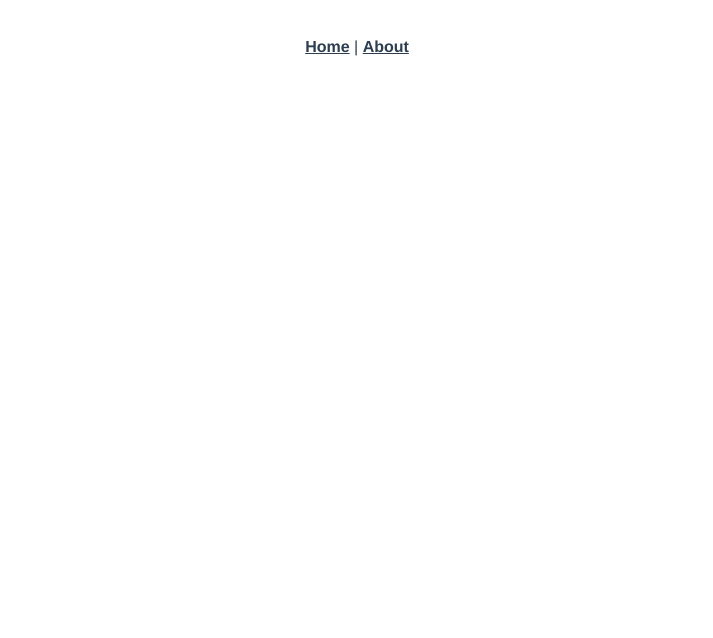
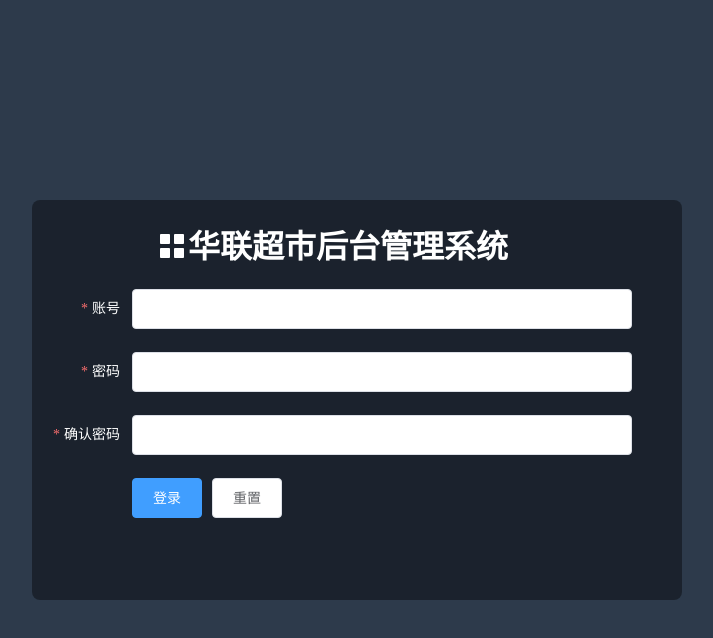
Before and after one commit to zhouxuanyou/hualianchaoshi, a Vue app in the folder hualianmark/: page /login in a window 1280 px wide. Shown: the top 638 px of the page, without its empty margins (283-996 px from the left). Built offline with nearby package versions, Linux system fonts and the light colour scheme.

Commit message:
登录界面

```diff
--- a/hualianmark/package.json
+++ b/hualianmark/package.json
@@ -8,6 +8,7 @@
     "lint": "vue-cli-service lint"
   },
   "dependencies": {
+    "element-ui": "^2.4.11",
     "vue": "^2.5.21",
     "vue-router": "^3.0.1"
   },
--- a/hualianmark/src/App.vue
+++ b/hualianmark/src/App.vue
@@ -1,29 +1,10 @@
 <template>
   <div id="app">
-    <div id="nav">
-      <router-link to="/">Home</router-link> |
-      <router-link to="/about">About</router-link>
-    </div>
+
     <router-view/>
   </div>
 </template>
 
 <style lang="less">
-#app {
-  font-family: 'Avenir', Helvetica, Arial, sans-serif;
-  -webkit-font-smoothing: antialiased;
-  -moz-osx-font-smoothing: grayscale;
-  text-align: center;
-  color: #2c3e50;
-}
-#nav {
-  padding: 30px;
-  a {
-    font-weight: bold;
-    color: #2c3e50;
-    &.router-link-exact-active {
-      color: #42b983;
-    }
-  }
-}
+
 </style>
--- a/hualianmark/src/components/HelloWorld.vue
+++ /dev/null
@@ -1,58 +0,0 @@
-<template>
-  <div class="hello">
-    <h1>{{ msg }}</h1>
-    <p>
-      For a guide and recipes on how to configure / customize this project,<br>
-      check out the
-      <a href="https://cli.vuejs.org" target="_blank" rel="noopener">vue-cli documentation</a>.
-    </p>
-    <h3>Installed CLI Plugins</h3>
-    <ul>
-      <li><a href="https://github.com/vuejs/vue-cli/tree/dev/packages/%40vue/cli-plugin-babel" target="_blank" rel="noopener">babel</a></li>
-      <li><a href="https://github.com/vuejs/vue-cli/tree/dev/packages/%40vue/cli-plugin-eslint" target="_blank" rel="noopener">eslint</a></li>
-    </ul>
-    <h3>Essential Links</h3>
-    <ul>
-      <li><a href="https://vuejs.org" target="_blank" rel="noopener">Core Docs</a></li>
-      <li><a href="https://forum.vuejs.org" target="_blank" rel="noopener">Forum</a></li>
-      <li><a href="https://chat.vuejs.org" target="_blank" rel="noopener">Community Chat</a></li>
-      <li><a href="https://twitter.com/vuejs" target="_blank" rel="noopener">Twitter</a></li>
-      <li><a href="https://news.vuejs.org" target="_blank" rel="noopener">News</a></li>
-    </ul>
-    <h3>Ecosystem</h3>
-    <ul>
-      <li><a href="https://router.vuejs.org" target="_blank" rel="noopener">vue-router</a></li>
-      <li><a href="https://vuex.vuejs.org" target="_blank" rel="noopener">vuex</a></li>
-      <li><a href="https://github.com/vuejs/vue-devtools#vue-devtools" target="_blank" rel="noopener">vue-devtools</a></li>
-      <li><a href="https://vue-loader.vuejs.org" target="_blank" rel="noopener">vue-loader</a></li>
-      <li><a href="https://github.com/vuejs/awesome-vue" target="_blank" rel="noopener">awesome-vue</a></li>
-    </ul>
-  </div>
-</template>
-
-<script>
-export default {
-  name: 'HelloWorld',
-  props: {
-    msg: String
-  }
-}
-</script>
-
-<!-- Add "scoped" attribute to limit CSS to this component only -->
-<style scoped lang="less">
-h3 {
-  margin: 40px 0 0;
-}
-ul {
-  list-style-type: none;
-  padding: 0;
-}
-li {
-  display: inline-block;
-  margin: 0 10px;
-}
-a {
-  color: #42b983;
-}
-</style>
--- /dev/null
+++ b/hualianmark/src/conmon/css/conmon.css
@@ -0,0 +1,8 @@
+html,body{
+    height: 100%;
+    margin: 0;
+    padding: 0;
+}
+#app{
+    height: 100%;
+}
--- a/hualianmark/src/router.js
+++ b/hualianmark/src/router.js
@@ -1,25 +1,23 @@
 import Vue from 'vue'
 import Router from 'vue-router'
-import Home from './views/Home.vue'
+import Login from '@/views/Login/Login.vue'
 
-Vue.use(Router)
+
+Vue.use(Router);
 
 export default new Router({
   mode: 'history',
   base: process.env.BASE_URL,
   routes: [
-    {
-      path: '/',
-      name: 'home',
-      component: Home
-    },
-    {
-      path: '/about',
-      name: 'about',
-      // route level code-splitting
-      // this generates a separate chunk (about.[hash].js) for this route
-      // which is lazy-loaded when the route is visited.
-      component: () => import(/* webpackChunkName: "about" */ './views/About.vue')
-    }
+    // {
+    //   path: '/',
+    //   name: 'home',
+    //   component: Home
+    // },
+      {
+          path:'/login',
+          name:'Login',
+          component:Login
+      }
   ]
 })
--- a/hualianmark/src/views/About.vue
+++ /dev/null
@@ -1,5 +0,0 @@
-<template>
-  <div class="about">
-    <h1>This is an about page</h1>
-  </div>
-</template>
--- a/hualianmark/src/views/Home.vue
+++ /dev/null
@@ -1,18 +0,0 @@
-<template>
-  <div class="home">
-    <img alt="Vue logo" src="../assets/logo.png">
-    <HelloWorld msg="Welcome to Your Vue.js App"/>
-  </div>
-</template>
-
-<script>
-// @ is an alias to /src
-import HelloWorld from '@/components/HelloWorld.vue'
-
-export default {
-  name: 'home',
-  components: {
-    HelloWorld
-  }
-}
-</script>
--- /dev/null
+++ b/hualianmark/src/views/Login/Login.vue
@@ -0,0 +1,135 @@
+<template>
+    <div class="login">
+
+        <div class="login-form">
+
+            <h1 class="title"><i class="el-icon-menu"></i>华联超市后台管理系统</h1>
+            <el-form :model="loginform" status-icon :rules="loginrules" ref="loginform" label-width="100px" class="demo-ruleForm">
+                <el-form-item label="账号" prop="username">
+                    <el-input type="text" v-model="loginform.username"></el-input>
+                </el-form-item>
+
+                <el-form-item label="密码" prop="pwd">
+                    <el-input type="text" v-model="loginform.pwd" autocomplete="off"></el-input>
+                </el-form-item>
+
+                <el-form-item label="确认密码" prop="checkpwd">
+                    <el-input type="text" v-model="loginform.checkpwd" autocomplete="off"></el-input>
+                </el-form-item>
+
+
+
+                <el-form-item>
+                    <el-button type="primary" @click="submitForm('loginform')">登录</el-button>
+                    <el-button @click="resetForm('loginform')">重置</el-button>
+                </el-form-item>
+            </el-form>
+
+        </div>
+    </div>
+</template>
+
+<script>
+
+
+
+export default {
+    data() {
+        // 验证密码的函数
+        let pass = (rule, value, callback) => {
+            if (value === "") {
+                callback(new Error("请输入密码"));
+            } else if (value.length < 3 || value.length > 6) {
+                callback(new Error("密码长度 3 - 6 位"));
+            } else{
+                if (this.loginform.checkpwd !== "") {
+                    // 如果确认密码不为空
+                    this.$refs.loginform.validateField("checkpwd"); // 调用确认密码的验证（一致性验证）
+                }
+                // 成功的回调
+                callback();
+            }
+        };
+
+        // 确认密码的验证函数
+        let checkPass = (rule, value, callback) => {
+            // rule是传入的验证规则  value是用户输入的值 callback是一个回调函数
+            if (value === "") {
+                // 如果等于空
+                callback(new Error("请再次输入密码")); // 输出提示
+            } else if (value !== this.loginform.pwd) {
+                // 如果确认密码 和 密码不同
+                callback(new Error("两次输入密码不一致"));
+            }
+            // 如果直接调用 不传入任何错误信息 就是成功 绿色的勾勾
+            callback();
+        };
+        return {
+            loginform: {
+                username: '',
+                pwd: '',
+                checkpwd: ''
+            },
+            loginrules: {
+                username: [
+                    { required: true, message: "请输入账号", trigger: "blur" },
+                    { min: 3, max: 6, message: "账号长度在 3 - 6 位", trigger: "blur" }
+                ],
+                pwd: [
+                    { required: true, validator: pass, trigger: "blur" }
+                ],
+                checkpwd: [
+                    { required: true, validator: checkPass, trigger: "blur" }
+                ],
+            }
+        };
+    },
+    methods: {
+        submitForm(formName) {
+            this.$refs[formName].validate((valid) => {
+                if (valid) {
+                    alert('登录成功');
+                } else {
+                    alert('提交登录失败');
+                    return false;
+                }
+            });
+        },
+        resetForm(formName) {
+            this.$refs[formName].resetFields();
+        }
+    },
+    name: "Login"
+    }
+</script>
+
+<style lang="less">
+    .login{
+        background-color: #2d3a4b;
+        height: 100%;
+        .login-form{
+            width: 600px;
+            height: 400px;
+            background-color: rgba(0,0,0,0.4);
+            position:fixed;
+            top: 0;
+            right: 0;
+            left: 0;
+            bottom: 0;
+            margin: auto;
+            border-radius:8px;
+            color: #fff;
+            padding-right: 50px;
+            .title{
+                text-align: center;
+            }
+            .el-form {
+                .el-form-item {
+                    .el-form-item__label {
+                        color: #ffffff;
+                    }
+                }
+            }
+        }
+    }
+</style>
```
Also changed, not shown: hualianmark/src/main.js (+6 -4 lines).
